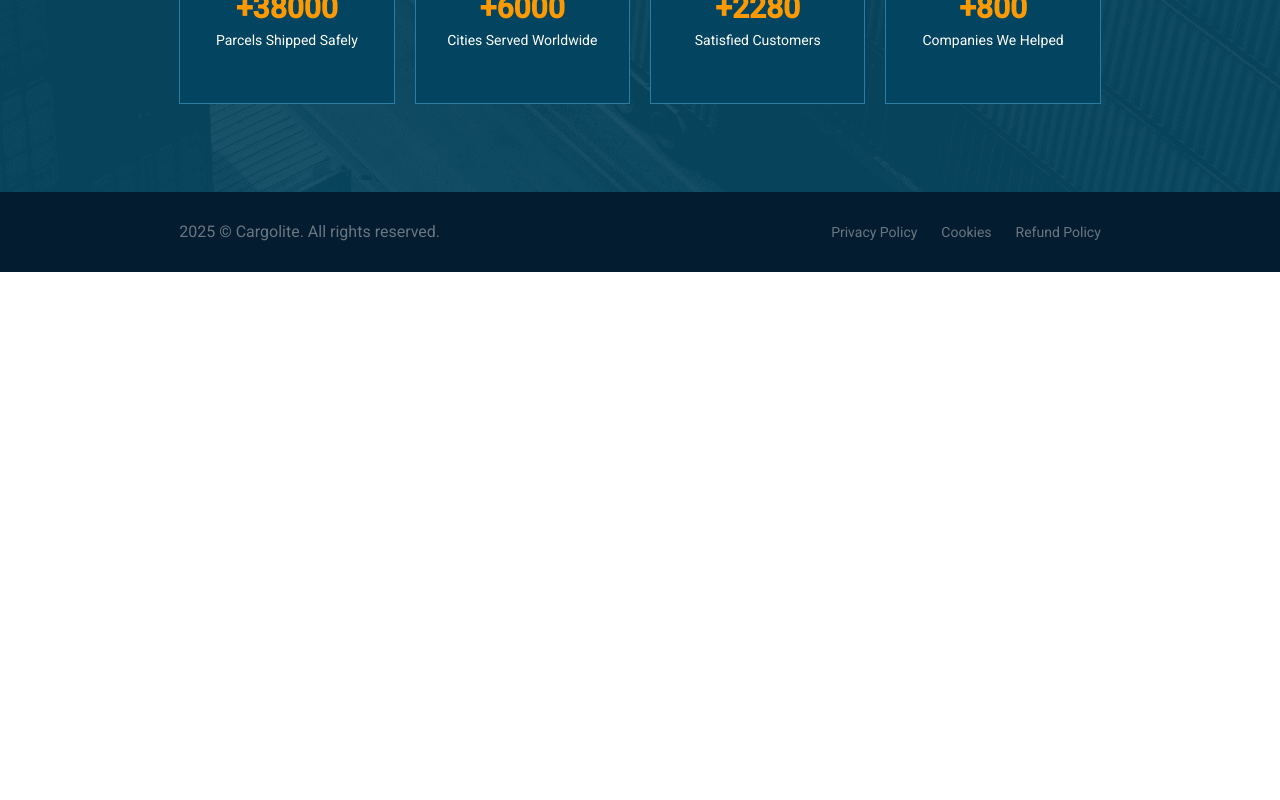
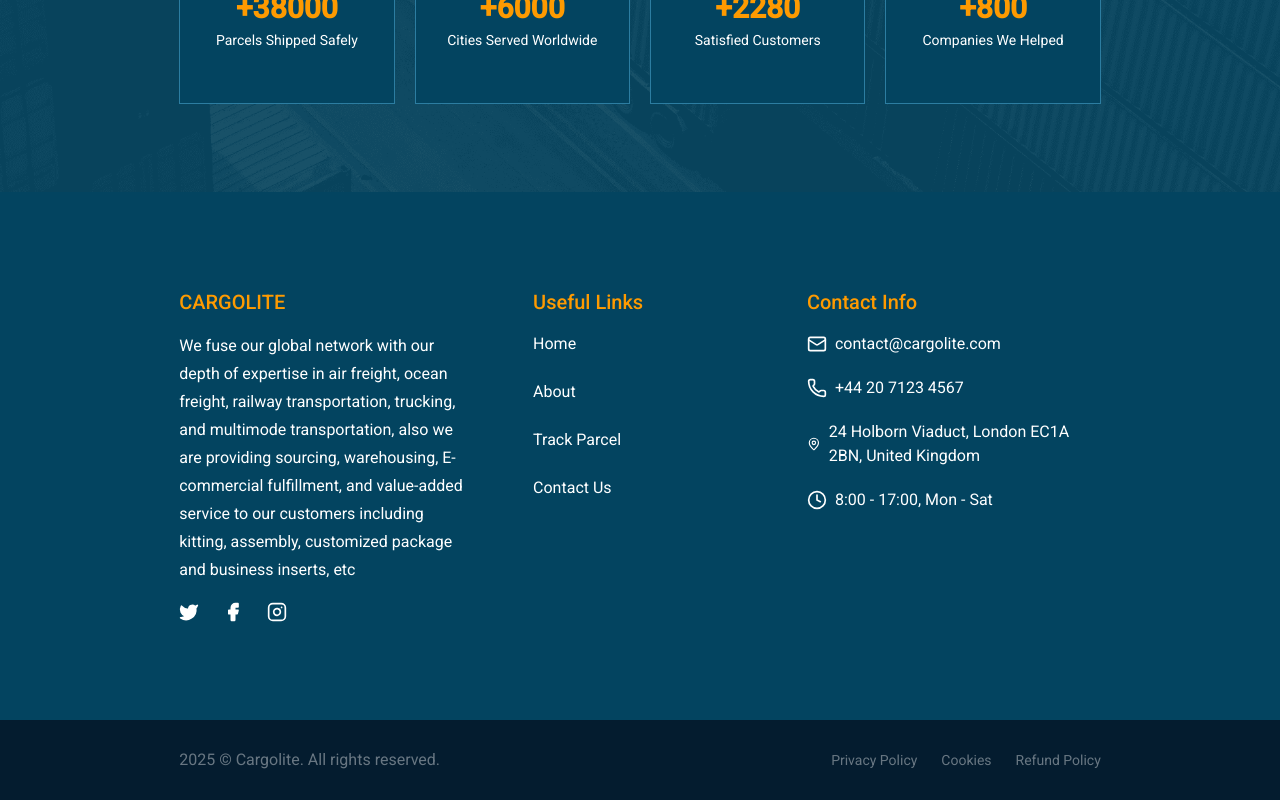
Before and after one commit to KellsCodes/cargolite, a Next.js app: page / in a window 1280 px wide. Shown: the part 5438-6238 px from the top of the page. Before the commit the page ends 5710 px from the top, so only its background shows below. Built offline with nearby package versions, Linux system fonts and the light colour scheme.

Commit message:
feat(ui): add footer to the layout

```diff
--- a/app/components/Layout.tsx
+++ b/app/components/Layout.tsx
@@ -1,6 +1,6 @@
 "use client";
 
-import { Facebook, Instagram, Mail, Phone, Twitter, Youtube } from "lucide-react";
+import { Clock, Facebook, Instagram, Mail, MapPin, Phone, Twitter, Youtube } from "lucide-react";
 import { useEffect, useState } from "react";
 import { motion, AnimatePresence, useScroll, useMotionValueEvent } from "motion/react"
 import Link from "next/link";
@@ -106,7 +106,65 @@ export default function Layout({ children }: { children: React.ReactNode }) {
 
             <main className="w-full flex-1 mx-auto">{children}</main>
 
-            <footer className="bg-header-top text-center h-20">
+            <footer className="bg-[#034460]">
+                <div className="w-[72vw] mx-auto grid grid-cols-3 gap-x-5 py-24 text-white">
+                    <div className="col-span-1 space-y-4">
+                        <h3 className="font-medium text-chart-5 text-xl">CARGOLITE</h3>
+                        <p className="leading-7">We fuse our global network with our depth of expertise in air freight, ocean freight, railway transportation, trucking, and multimode transportation, also we are providing sourcing, warehousing, E-commercial fulfillment, and value-added service to our customers including kitting, assembly, customized package and business inserts, etc</p>
+                        <div className="flex items-center gap-x-6">
+                            <a href="https://x.com" target="_blank">
+                                <Twitter className="fill-white hover:fill-chart-5 w-5 hover:text-chart-5 transition-all ease-in-out duration-300" />
+                            </a>
+
+                            <a href="https://facebook.com" target="_blank">
+                                <Facebook className="fill-white hover:fill-chart-5 w-5 hover:text-chart-5 transition-all ease-in-out duration-300" />
+                            </a>
+
+                            <a href="https://instagram.com" target="_blank">
+                                <Instagram className="w-5 hover:text-chart-5 transition-all ease-in-out duration-300" />
+                            </a>
+                        </div>
+                    </div>
+                    <div className="col-span-1 pl-10 space-y-4">
+                        <h3 className="font-medium text-chart-5 text-xl">Useful Links</h3>
+                        <ul className="list-none flex flex-col gap-y-6">
+                            <li>
+                                <Link href={"/"} className="hover:text-chart-5" >Home</Link>
+                            </li>
+                            <li>
+                                <Link href={"/about"} className="hover:text-chart-5" >About</Link>
+                            </li>
+                            <li>
+                                <Link href={"/track-parcel"} className="hover:text-chart-5" >Track Parcel</Link>
+                            </li>
+                            <li>
+                                <Link href={"/contact-us"} className="hover:text-chart-5" >Contact Us</Link>
+                            </li>
+                        </ul>
+                    </div>
+                    <div className="col-span-1 space-y-4">
+                        <h3 className="font-medium text-chart-5 text-xl">Contact Info</h3>
+                        <ul className="list-none flex flex-col gap-y-5 ">
+                            <li className="flex items-center gap-x-2 hover:text-chart-5">
+                                <Mail className="w-5" />
+                                <a href="mailto:contact@cargolite.com">contact@cargolite.com</a>
+                            </li>
+                            <li className="flex items-center gap-x-2 hover:text-chart-5">
+                                <Phone className="w-5" />
+                                <a href="tel:+44 20 7123 4567">+44 20 7123 4567</a>
+                            </li>
+                            <li className="flex items-center gap-x-2 hover:text-chart-5">
+                                <MapPin className="w-5" />
+                                <span>24 Holborn Viaduct, London EC1A 2BN, United Kingdom</span>
+                            </li>
+                            <li className="flex items-center gap-x-2 hover:text-chart-5">
+                                <Clock className="w-5" />
+                                <span>8:00 - 17:00, Mon - Sat</span>
+                            </li>
+                        </ul>
+                    </div>
+                </div>
+                <div className="bg-header-top text-center h-20">
                     <div className="w-[72vw] h-full mx-auto text-white/40 flex items-center justify-between">
                         <p>
                             {new Date().getFullYear()} © Cargolite. All rights reserved.
@@ -118,6 +176,7 @@ export default function Layout({ children }: { children: React.ReactNode }) {
                             <li><Link href={"#"}>Refund Policy</Link></li>
                         </ul>
                     </div>
+                </div>
             </footer>
         </div>
     );
```
Lines whose indentation alone changed are shown as unchanged.
